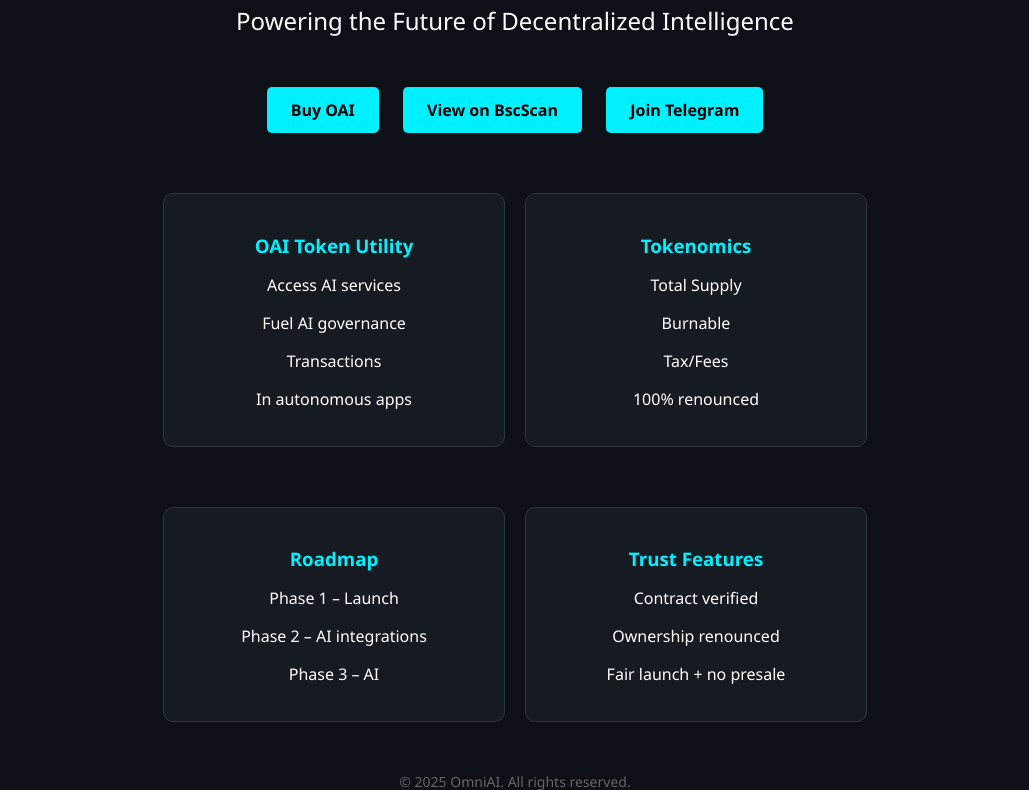
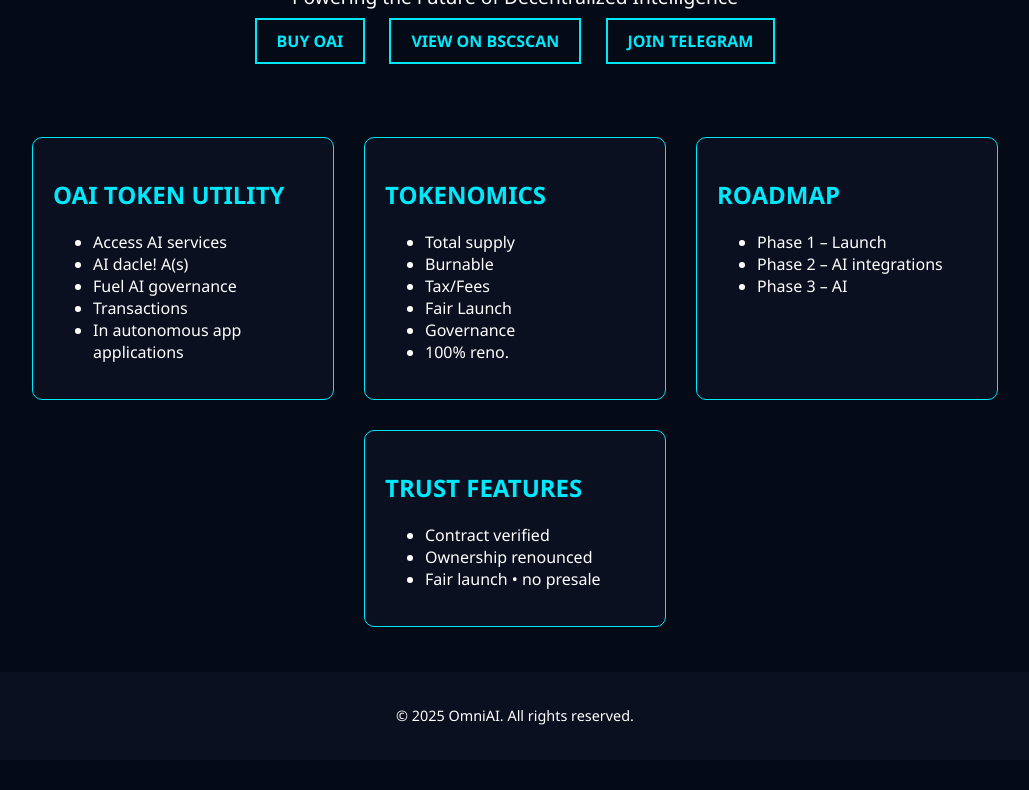
Before and after one commit to misharialsenafi/omni-ai-site, a plain HTML site: page index.html in a window 1280 px wide. Shown: the part 173-963 px from the top of the page, without its empty margins (125-1154 px from the left). After the commit the page ends 933 px from the top, so only its background shows below. Drawn offline with Linux system fonts and the light colour scheme.

Commit message:
Add files via upload

```diff
--- a/index.html
+++ b/index.html
@@ -1,111 +1,65 @@
 <!DOCTYPE html>
 <html lang="en">
 <head>
-    <meta charset="UTF-8" />
-    <meta name="viewport" content="width=device-width, initial-scale=1.0" />
-    <title>OmniAI - Decentralized Intelligence</title>
-    <style>
-        body {
-            margin: 0;
-            font-family: 'Segoe UI', sans-serif;
-            background: #0d1117;
-            color: #ffffff;
-            text-align: center;
-        }
-        .logo {
-            margin-top: 50px;
-        }
-        .logo img {
-            width: 120px;
-        }
-        h1 {
-            font-size: 48px;
-            margin: 20px 0;
-            color: #00f0ff;
-        }
-        h2 {
-            font-size: 24px;
-            font-weight: normal;
-            margin-bottom: 40px;
-        }
-        .buttons a {
-            background-color: #00f0ff;
-            color: #000;
-            padding: 12px 24px;
-            text-decoration: none;
-            border-radius: 5px;
-            margin: 10px;
-            display: inline-block;
-            font-weight: bold;
-        }
-        .section {
-            display: flex;
-            flex-wrap: wrap;
-            justify-content: center;
-            margin: 40px 0;
-        }
-        .card {
-            background: #161b22;
-            border: 1px solid #30363d;
-            border-radius: 10px;
-            margin: 10px;
-            padding: 20px;
-            width: 300px;
-        }
-        .card h3 {
-            color: #00f0ff;
-            margin-bottom: 10px;
-        }
-        .footer {
-            margin: 40px 0;
-            font-size: 14px;
-            color: #666;
-        }
-    </style>
+  <meta charset="UTF-8" />
+  <meta name="viewport" content="width=device-width, initial-scale=1.0"/>
+  <title>OmniAI - Powering Decentralized Intelligence</title>
+  <link rel="stylesheet" href="style.css">
 </head>
 <body>
-    <div class="logo">
-        <img src="logo.png" alt="OmniAI Logo" />
+  <header>
+    <img src="logo.png" alt="OmniAI Logo" class="logo" />
+    <h1>OmniAI</h1>
+    <p class="subtitle">Powering the Future of Decentralized Intelligence</p>
+    <div class="buttons">
+      <a href="#" class="btn">BUY OAI</a>
+      <a href="https://bscscan.com/token/0x18a0ccd1934bf5cf2d9a67688e6bb71e4cf721a2" class="btn">VIEW ON BSCSCAN</a>
+      <a href="#" class="btn">JOIN TELEGRAM</a>
     </div>
-    <h1>OmniAI</h1>
-    <h2>Powering the Future of Decentralized Intelligence</h2>
-    <div class="buttons">
-        <a href="#">Buy OAI</a>
-        <a href="#">View on BscScan</a>
-        <a href="#">Join Telegram</a>
-    </div>
-    <div class="section">
-        <div class="card">
-            <h3>OAI Token Utility</h3>
-            <p>Access AI services</p>
-            <p>Fuel AI governance</p>
-            <p>Transactions</p>
-            <p>In autonomous apps</p>
-        </div>
-        <div class="card">
-            <h3>Tokenomics</h3>
-            <p>Total Supply</p>
-            <p>Burnable</p>
-            <p>Tax/Fees</p>
-            <p>100% renounced</p>
-        </div>
-    </div>
-    <div class="section">
-        <div class="card">
-            <h3>Roadmap</h3>
-            <p>Phase 1 – Launch</p>
-            <p>Phase 2 – AI integrations</p>
-            <p>Phase 3 – AI</p>
-        </div>
-        <div class="card">
-            <h3>Trust Features</h3>
-            <p>Contract verified</p>
-            <p>Ownership renounced</p>
-            <p>Fair launch + no presale</p>
-        </div>
-    </div>
-    <div class="footer">
-        &copy; 2025 OmniAI. All rights reserved.
-    </div>
+  </header>
+
+  <main class="cards">
+    <section class="card">
+      <h2>OAI TOKEN UTILITY</h2>
+      <ul>
+        <li>Access AI services</li>
+        <li>AI dacle! A(s)</li>
+        <li>Fuel AI governance</li>
+        <li>Transactions</li>
+        <li>In autonomous app applications</li>
+      </ul>
+    </section>
+    <section class="card">
+      <h2>TOKENOMICS</h2>
+      <ul>
+        <li>Total supply</li>
+        <li>Burnable</li>
+        <li>Tax/Fees</li>
+        <li>Fair Launch</li>
+        <li>Governance</li>
+        <li>100% reno.</li>
+      </ul>
+    </section>
+    <section class="card">
+      <h2>ROADMAP</h2>
+      <ul>
+        <li>Phase 1 – Launch</li>
+        <li>Phase 2 – AI integrations</li>
+        <li>Phase 3 – AI</li>
+      </ul>
+    </section>
+    <section class="card">
+      <h2>TRUST FEATURES</h2>
+      <ul>
+        <li>Contract verified</li>
+        <li>Ownership renounced</li>
+        <li>Fair launch • no presale</li>
+      </ul>
+    </section>
+  </main>
+
+  <footer>
+    <p>© 2025 OmniAI. All rights reserved.</p>
+  </footer>
 </body>
 </html>
--- a/style.css
+++ b/style.css
@@ -1,54 +1,56 @@
 
 body {
+  background-color: #050B16;
+  color: white;
+  font-family: 'Segoe UI', sans-serif;
   margin: 0;
   padding: 0;
-    background-color: #040c1a;
-    font-family: 'Arial', sans-serif;
-    color: #ffffff;
   text-align: center;
 }
-.container {
-    padding: 30px;
+header {
+  padding: 40px 20px;
 }
 .logo {
-    width: 100px;
-    margin: 20px auto;
+  width: 80px;
 }
 h1 {
-    font-size: 48px;
-    color: #00eaff;
+  font-size: 3em;
+  color: #00E8FC;
+  margin: 10px 0;
 }
-h2 {
-    font-size: 20px;
-    margin-bottom: 30px;
+.subtitle {
+  font-size: 1.2em;
+  margin-bottom: 20px;
 }
-.buttons {
-    margin-bottom: 40px;
-}
-.btn {
-    background-color: transparent;
-    color: #00eaff;
-    border: 2px solid #00eaff;
+.buttons .btn {
+  background: transparent;
+  border: 2px solid #00E8FC;
+  color: #00E8FC;
   padding: 10px 20px;
   margin: 10px;
   text-decoration: none;
-    display: inline-block;
+  font-weight: bold;
 }
-.grid {
+.cards {
   display: flex;
   flex-wrap: wrap;
   justify-content: center;
+  padding: 30px 10px;
 }
 .card {
-    background-color: #061529;
-    border: 1px solid #00eaff;
+  background: #0A101F;
+  border: 1px solid #00E8FC;
+  border-radius: 10px;
   margin: 15px;
   padding: 20px;
-    width: 250px;
+  width: 260px;
   text-align: left;
 }
-.footer {
-    margin-top: 40px;
-    padding-top: 20px;
-    border-top: 1px solid #00eaff;
+.card h2 {
+  color: #00E8FC;
 }
+footer {
+  padding: 20px;
+  background: #0A101F;
+  font-size: 0.9em;
+}
```
Also changed, not shown: logo.png. Lines whose indentation alone changed are shown as unchanged.
